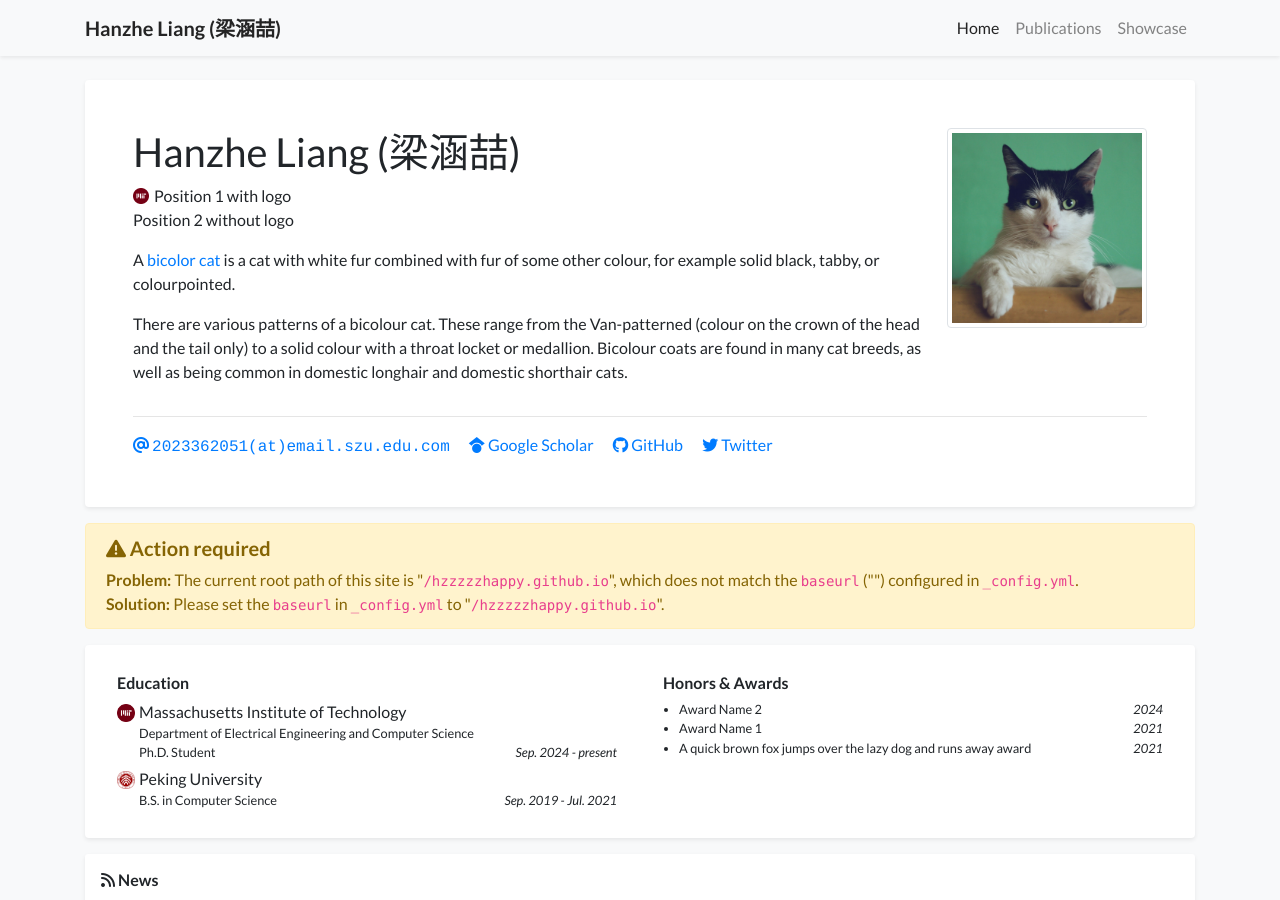
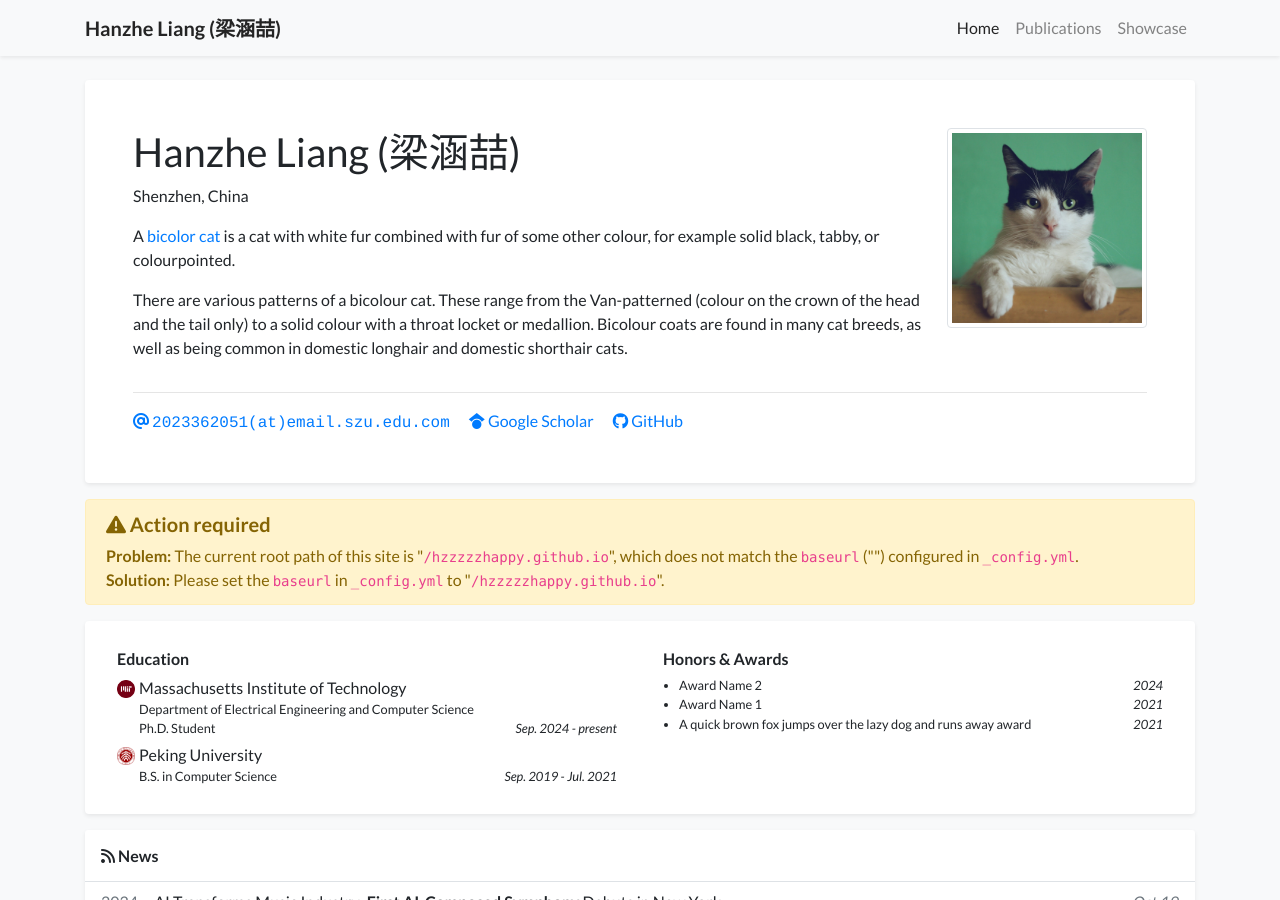
Before and after one commit to hzzzzzhappy/hzzzzzhappy.github.io, a Jekyll site: the page built from index.html, in a window 1280 px wide and 900 px high. Built offline with Jekyll 4.4.1, drawn with Linux system fonts in a browser that asks for light colours; nearby versions of some CDN libraries; a style sheet for code colours, icons or effects is not loaded.

Commit message:
Update profile.yml

```diff
--- a/_data/profile.yml
+++ b/_data/profile.yml
@@ -3,16 +3,14 @@ secondary_name: ""
 navbar_name: "Hanzhe Liang (梁涵喆)"
 
 positions:
-- logo: /assets/images/badges/MIT_Social_circle.png  # Logo is optional
-  name: Position 1 with logo
-- name: Position 2 without logo
+- name: Shenzhen, China
 
 
 email: "2023362051@email.szu.edu.com"
 # cv_link: link-to-your-cv-file
 gscholar: https://scholar.google.com.hk/citations?user=pOL7KVkAAAAJ&hl=zh-CN  # This is an example, replace it with your own Google Scholar ID
 github: https://github.com/hzzzzzhappy
-twitter: your_twitter_id  # Do not include the '@' symbol
+# twitter: your_twitter_id  # Do not include the '@' symbol
 # wechat_qrcode: /assets/images/etc/wechat.jpg
 # wechat_prompt: >-
 #   Please tell me your <strong>name</strong> and <strong>affiliation</strong> (current or past) when adding my wechat. Thanks!
```
